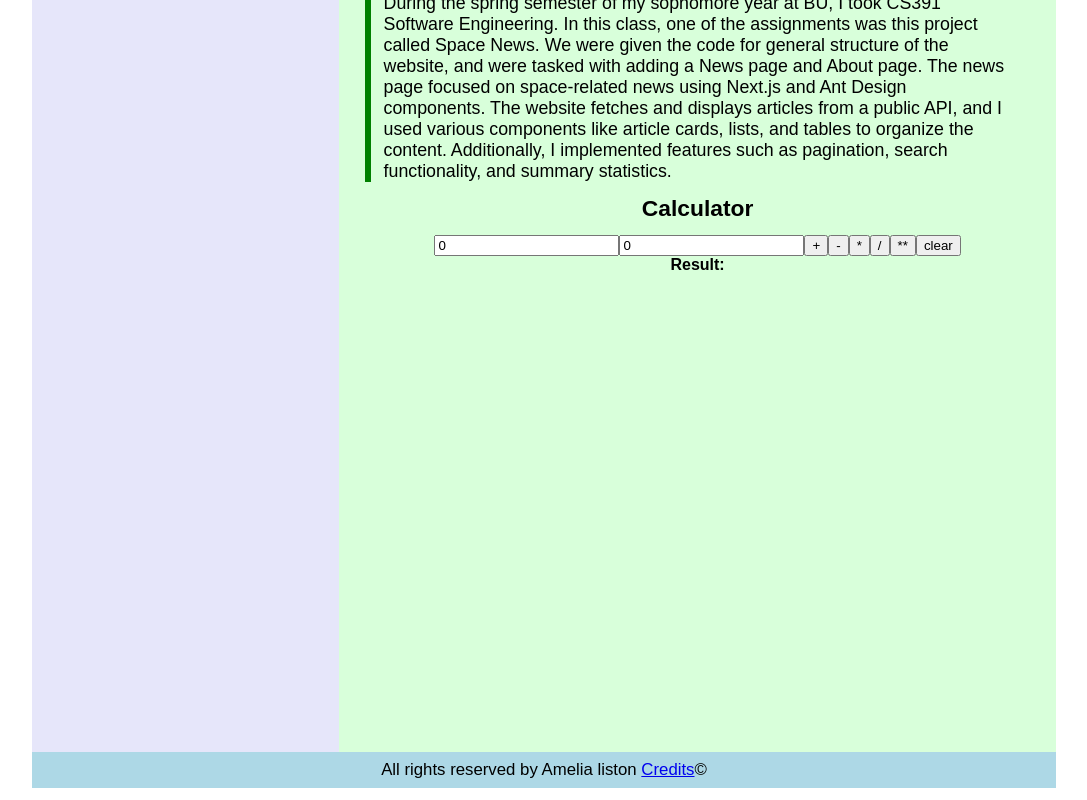
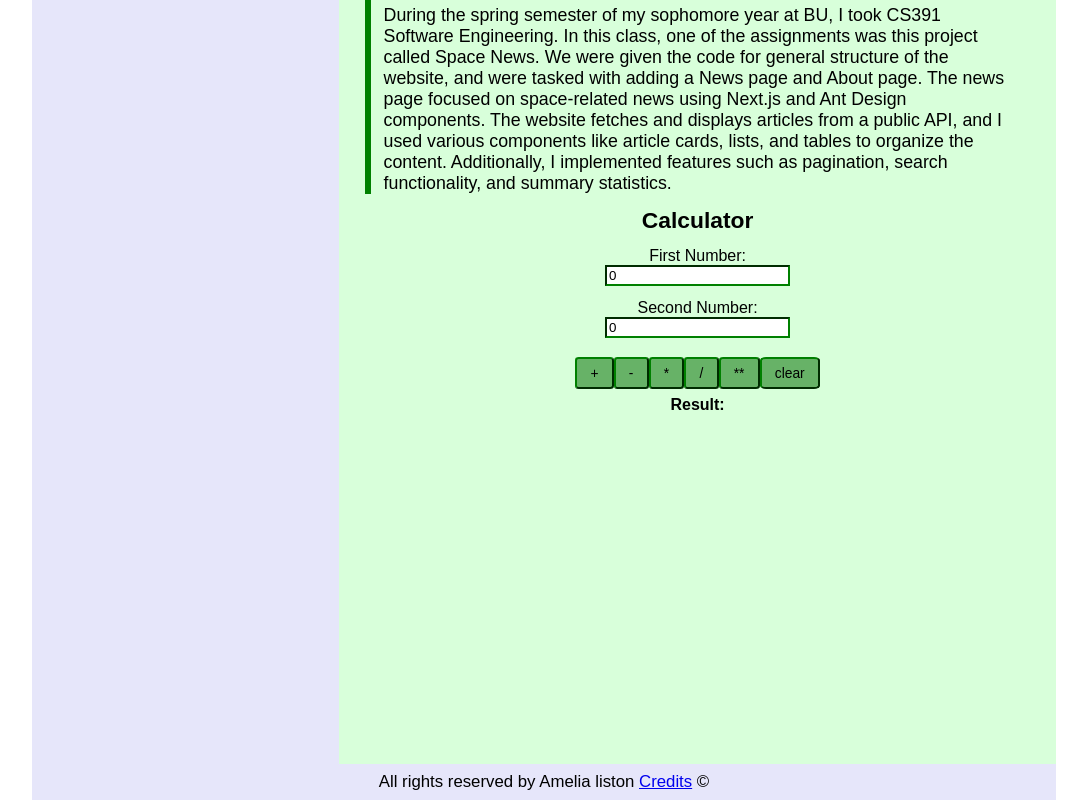
Before and after one commit to amelia-liston/mp-3, a React (Vite) app: page /projects in a window 1280 px wide. Shown: the part 896-1696 px from the top of the page, without its empty margins (96-1183 px from the left). Built offline with nearby package versions, Linux system fonts and the light colour scheme.

Commit message:
More styling updates

```diff
--- a/src/components/Calculator.tsx
+++ b/src/components/Calculator.tsx
@@ -1,4 +1,30 @@
 import {useState} from "react";
+import styled from "styled-components";
+
+const StyledDivInputs = styled.div`
+    align-items: center;
+    display: flex;
+    flex-direction: column;
+    max-width: 100%;
+`;
+
+const StyledDivButtons = styled.div`
+    text-align: center;
+    padding: 1% .5%;
+`;
+
+const StyledInput = styled.input`
+    margin-bottom: 1vw;
+    border-color: green;
+`;
+
+const StyledButton = styled.button`
+    background-color: rgb(103, 178, 103);
+    border-radius: 10%;
+    border-color: green;
+    padding: 1% 2%;
+    font-size: calc(1px + 1vw);
+`;
 
 export default function Calculator(){
     const [firstNum, setFirstNum] = useState(0);
@@ -61,19 +87,18 @@ export default function Calculator(){
 
     return(
         <>
-            <div>
-                <input type="number" placeholder={"Number 1"} value={firstNum} onChange={(e) => setFirstNum(Number(e.target.value))} />
-                <input type="number" placeholder={"Number 2"} value={secondNum} onChange={(e) => setSecondNum(Number(e.target.value))} />
-                <button onClick={addition}>+</button>
-                <button onClick={subtraction}>-</button>
-                <button onClick={multiply}>*</button>
-                <button onClick={divide}>/</button>
-                <button onClick={power}>**</button>
-                <button onClick={clearAll}>clear</button>
-            </div>
-            <div>
-
-            </div>
+            <StyledDivInputs>
+                <label id="label1">First Number: </label><StyledInput type="number" placeholder={"Number 1"} value={firstNum} onChange={(e) => setFirstNum(Number(e.target.value))} />
+                <label id="label2">Second Number: </label><StyledInput type="number" placeholder={"Number 2"} value={secondNum} onChange={(e) => setSecondNum(Number(e.target.value))} />
+            </StyledDivInputs>
+            <StyledDivButtons>
+                <StyledButton onClick={addition}>+</StyledButton>
+                <StyledButton onClick={subtraction}>-</StyledButton>
+                <StyledButton onClick={multiply}>*</StyledButton>
+                <StyledButton onClick={divide}>/</StyledButton>
+                <StyledButton onClick={power}>**</StyledButton>
+                <StyledButton onClick={clearAll}>clear</StyledButton>
+            </StyledDivButtons>
             <div >
                 <h4>Result:</h4>
                 <h4 id="output"></h4>
--- a/src/components/Footer.tsx
+++ b/src/components/Footer.tsx
@@ -8,7 +8,7 @@ const StyledFooter=styled.footer`
     align-items: center;
     justify-content: center;
     font-size: calc(4px + 1vw);
-    background-color: lightblue;
+    background-color: lavender;
     color: black;
     padding: 1vh 1vw;
 `;
@@ -17,7 +17,7 @@ export default function Footer(){
     return(
         <>
             <StyledFooter>
-                <p>All rights reserved by Amelia liston <Link to={`/credits`}>Credits</Link>&#169;</p>
+                <p>All rights reserved by Amelia liston <Link to={`/credits`}>Credits</Link> &#169;</p>
             </StyledFooter>
         </>
     );
--- a/src/components/Header.tsx
+++ b/src/components/Header.tsx
@@ -12,6 +12,7 @@ const HeaderWrapper=styled.header`
     background-color: lavender;
     padding: 1vh 1vw;
     color: rebeccapurple;
+    border: 0.5vw solid rebeccapurple;
 
     @media screen and (max-width: 750px){
         align-items: center;
--- a/src/components/styled-components/StyledMain.tsx
+++ b/src/components/styled-components/StyledMain.tsx
@@ -11,7 +11,7 @@ const StyledMain=styled.main`
 
     @media screen and (max-width: 750px){
         width: 100%;
-        height: auto;
+        height: 150vw;
     }
 `;
 
```
Also changed, not shown: src/components/Main.tsx (deleted, +0 -9 lines).
